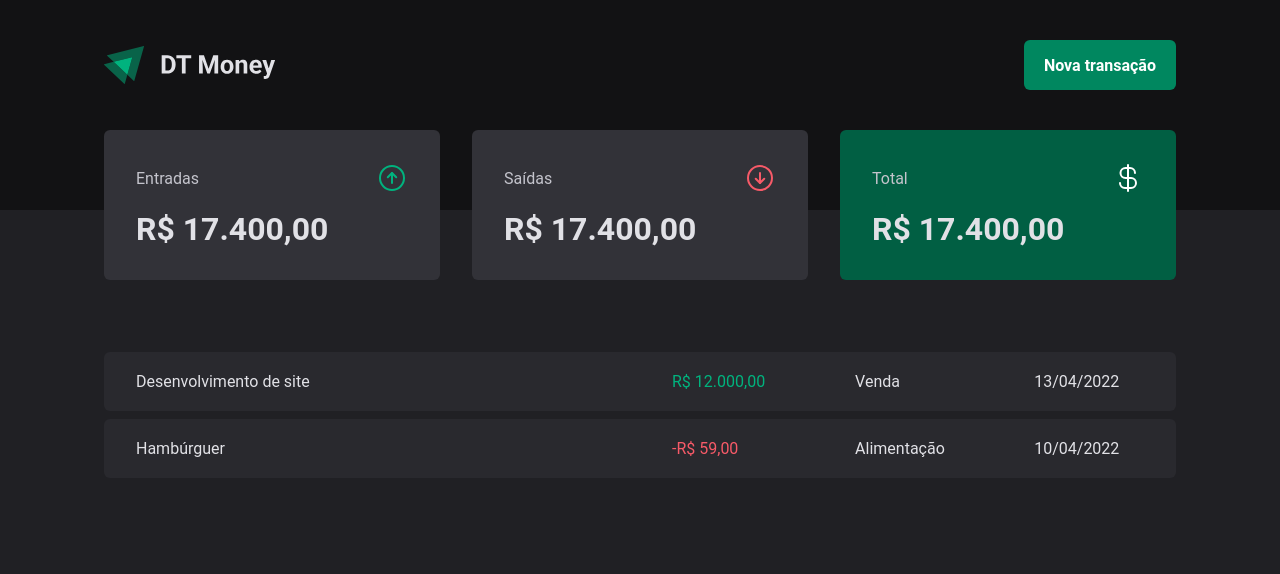
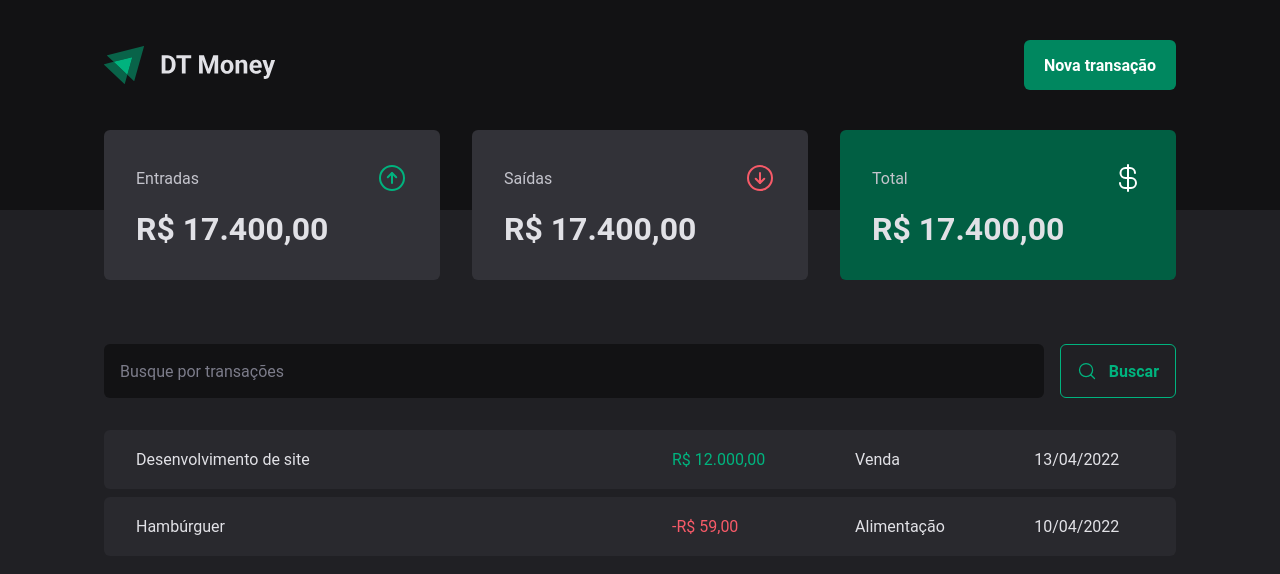
Before and after one commit to IgorThierry/ignite-react-dtmoney-v2, a React app: page / in a window 1280 px wide. Shown: the top 574 px of the page. Built offline with nearby package versions, Linux system fonts and the light colour scheme; the HTML template or start-up script is replaced by a standard one.

Commit message:
Componente: SearchForm

```diff
--- /dev/null
+++ b/src/pages/Transactions/components/SearchForm/index.tsx
@@ -0,0 +1,15 @@
+import { MagnifyingGlass } from 'phosphor-react'
+import { SearchFormContainer } from './styles'
+
+export function SearchForm() {
+  return (
+    <SearchFormContainer>
+      <input type="text" placeholder="Busque por transações" />
+
+      <button type="submit">
+        <MagnifyingGlass size={20} />
+        Buscar
+      </button>
+    </SearchFormContainer>
+  )
+}
--- /dev/null
+++ b/src/pages/Transactions/components/SearchForm/styles.ts
@@ -0,0 +1,35 @@
+import styled from 'styled-components'
+
+export const SearchFormContainer = styled.form`
+  display: flex;
+  gap: 1rem;
+  input {
+    flex: 1;
+    border-radius: 6px;
+    border: 0;
+    background: ${(props) => props.theme['gray-900']};
+    color: ${(props) => props.theme['gray-300']};
+    padding: 1rem;
+    &::placeholder {
+      color: ${(props) => props.theme['gray-500']};
+    }
+  }
+  button {
+    display: flex;
+    align-items: center;
+    gap: 0.75rem;
+    border: 0;
+    padding: 1rem;
+    background: transparent;
+    border: 1px solid ${(props) => props.theme['green-300']};
+    color: ${(props) => props.theme['green-300']};
+    font-weight: bold;
+    border-radius: 6px;
+    &:hover {
+      background: ${(props) => props.theme['green-500']};
+      border-color: ${(props) => props.theme['green-500']};
+      color: ${(props) => props.theme['white']};
+      transition: background-color 0.2s, color 0.2s, border-color 0.2s;
+    }
+  }
+`
--- a/src/pages/Transactions/index.tsx
+++ b/src/pages/Transactions/index.tsx
@@ -1,5 +1,6 @@
 import { Header } from '../../components/Header'
 import { Summary } from '../../components/Summary'
+import { SearchForm } from './components/SearchForm'
 import {
   PriceHighlight,
   TransactionsContainer,
@@ -13,6 +14,8 @@
       <Summary />
 
       <TransactionsContainer>
+        <SearchForm />
+
         <TransactionsTable>
           <tbody>
             <tr>
--- a/src/pages/Transactions/styles.ts
+++ b/src/pages/Transactions/styles.ts
@@ -11,7 +11,8 @@
   width: 100%;
   border-collapse: separate;
   border-spacing: 0 0.5rem;
-  /* margin-top: 1.5rem; */
+  margin-top: 1.5rem;
+
   td {
     padding: 1.25rem 2rem;
     background: ${(props) => props.theme['gray-700']};
```
